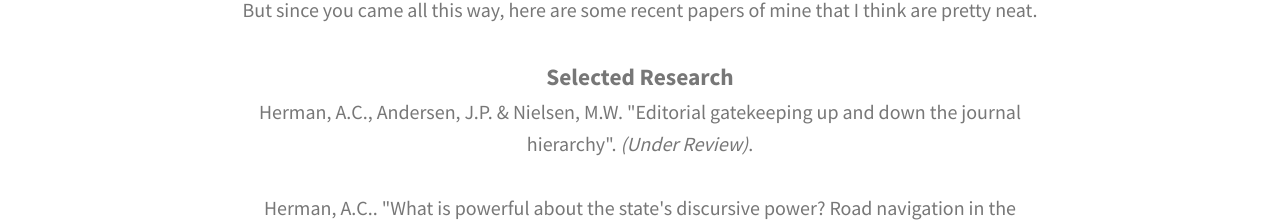
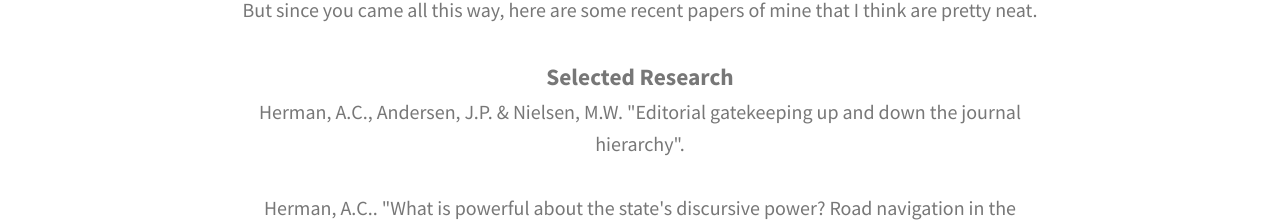
Before and after one commit to andrewcherman/andrewcherman.github.io, a website: page index.html in a window 1280 px wide. Shown: the part 2212-2434 px from the top of the page. Drawn offline with Linux system fonts and the light colour scheme.

Commit message:
Changing under review tag
Just getting rid of the misleading under review header.

```diff
--- a/index.html
+++ b/index.html
@@ -193,7 +193,7 @@
             But since you came all this way, here are some recent papers of mine that I think are pretty neat.<br /><br />
 
             <h3>Selected Research</h3>
-            Herman, A.C., Andersen, J.P. & Nielsen, M.W. "Editorial gatekeeping up and down the journal hierarchy". <i>(Under Review)</i>.<br /><br />
+            Herman, A.C., Andersen, J.P. & Nielsen, M.W. "Editorial gatekeeping up and down the journal hierarchy".<br /><br />
 
             Herman, A.C.. "What is powerful about the state's discursive power? Road navigation in the United States during the technology transition to automobiles". <i>(Under Review)</i>. <a href='https://osf.io/preprints/socarxiv/5fmzn/'>https://osf.io/preprints/socarxiv/5fmzn</a><br /><br />
 
```
Also changed, not shown: 2 other files.
